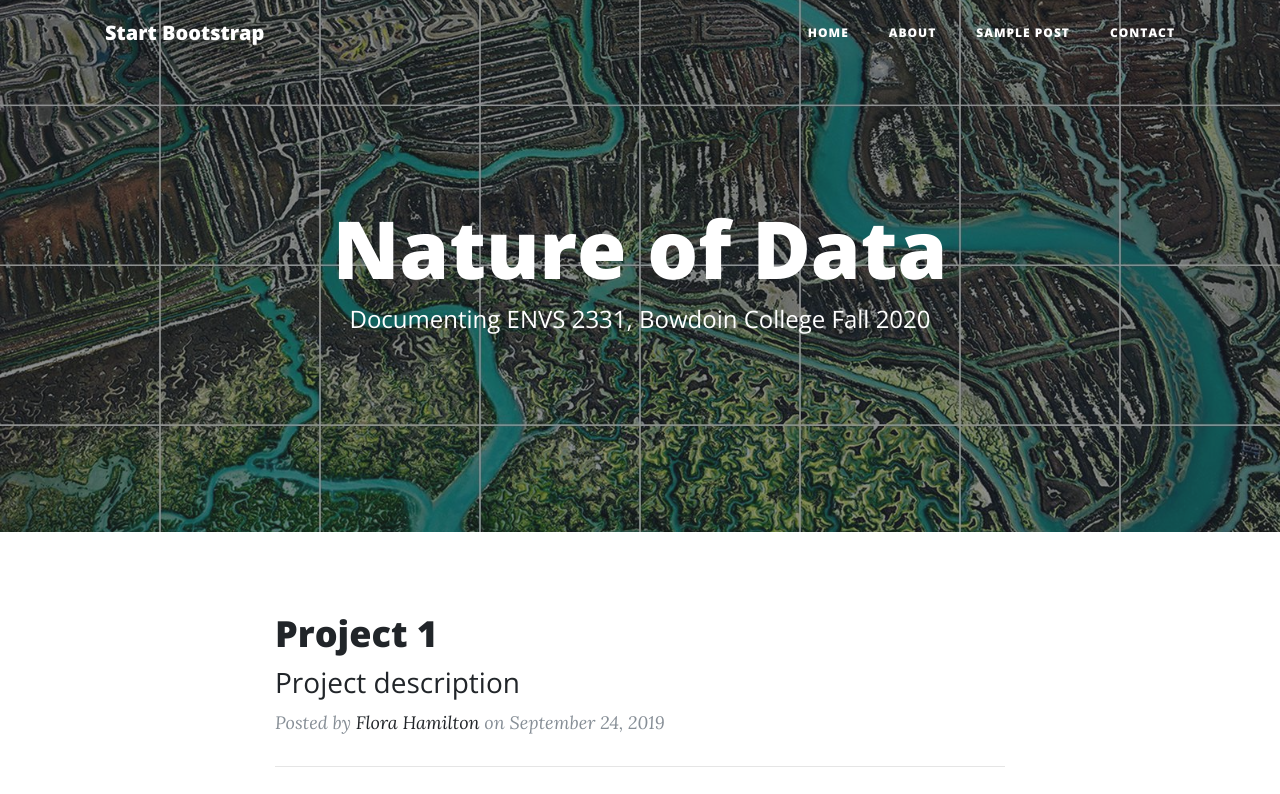
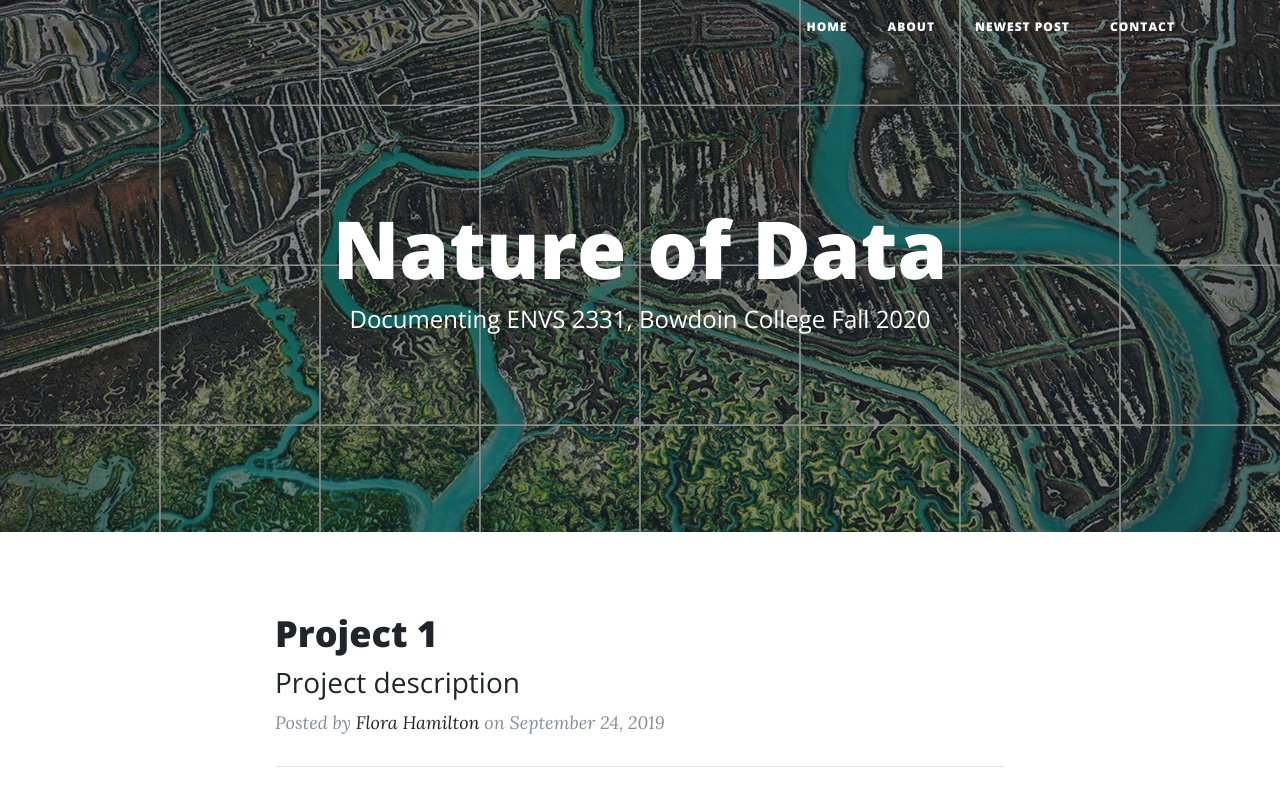
Before and after one commit to floraham/natureofdata, a website: page index.html in a window 1280 px wide. Shown: the top 794 px of the page. Drawn offline with nearby package versions, Linux system fonts and the light colour scheme.

Commit message:
Update Index
Deleted Bootstrap, renamed title , renamed Sample Post

```diff
--- a/index.html
+++ b/index.html
@@ -8,7 +8,7 @@
   <meta name="description" content="">
   <meta name="author" content="">
 
-  <title>Nature of Data - Start Bootstrap Theme</title>
+  <title>Nature of Data </title>
 
   <!-- Bootstrap core CSS -->
   <link href="vendor/bootstrap/css/bootstrap.min.css" rel="stylesheet">
@@ -28,7 +28,6 @@
   <!-- Navigation -->
   <nav class="navbar navbar-expand-lg navbar-light fixed-top" id="mainNav">
     <div class="container">
-      <a class="navbar-brand" href="index.html">Start Bootstrap</a>
       <button class="navbar-toggler navbar-toggler-right" type="button" data-toggle="collapse" data-target="#navbarResponsive" aria-controls="navbarResponsive" aria-expanded="false" aria-label="Toggle navigation">
         Menu
         <i class="fas fa-bars"></i>
@@ -42,7 +41,7 @@
             <a class="nav-link" href="about.html">About</a>
           </li>
           <li class="nav-item">
-            <a class="nav-link" href="post.html">Sample Post</a>
+            <a class="nav-link" href="post.html">Newest Post</a>
           </li>
           <li class="nav-item">
             <a class="nav-link" href="contact.html">Contact</a>
```
